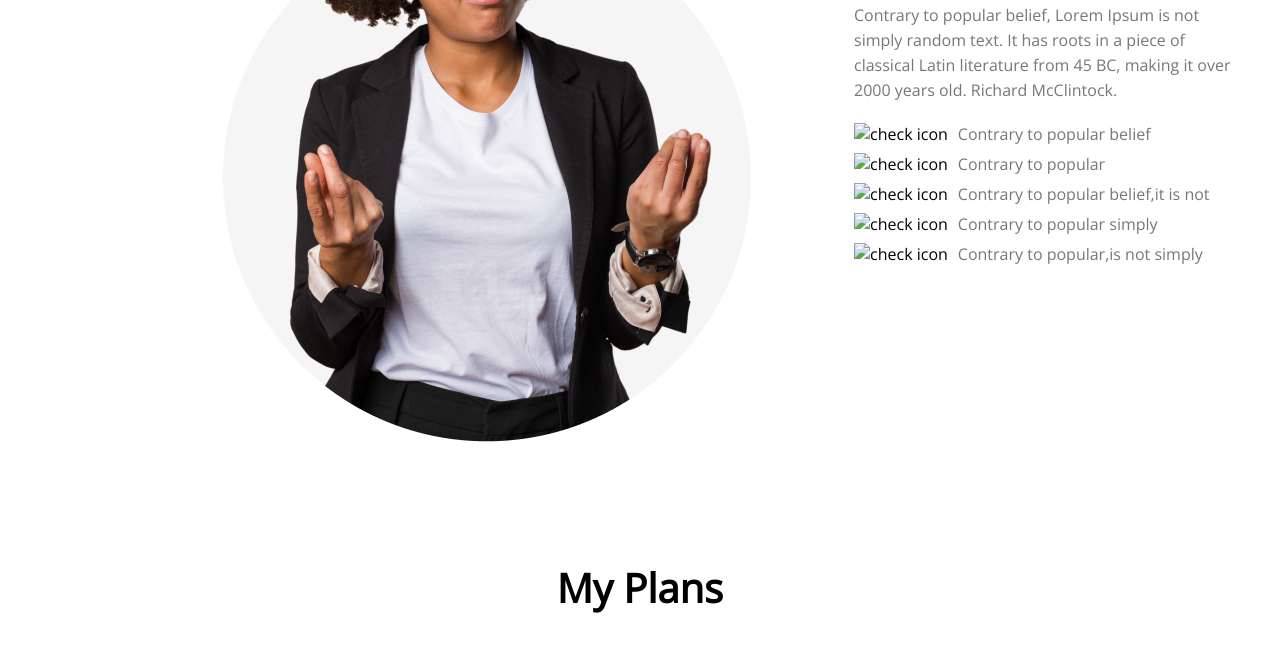
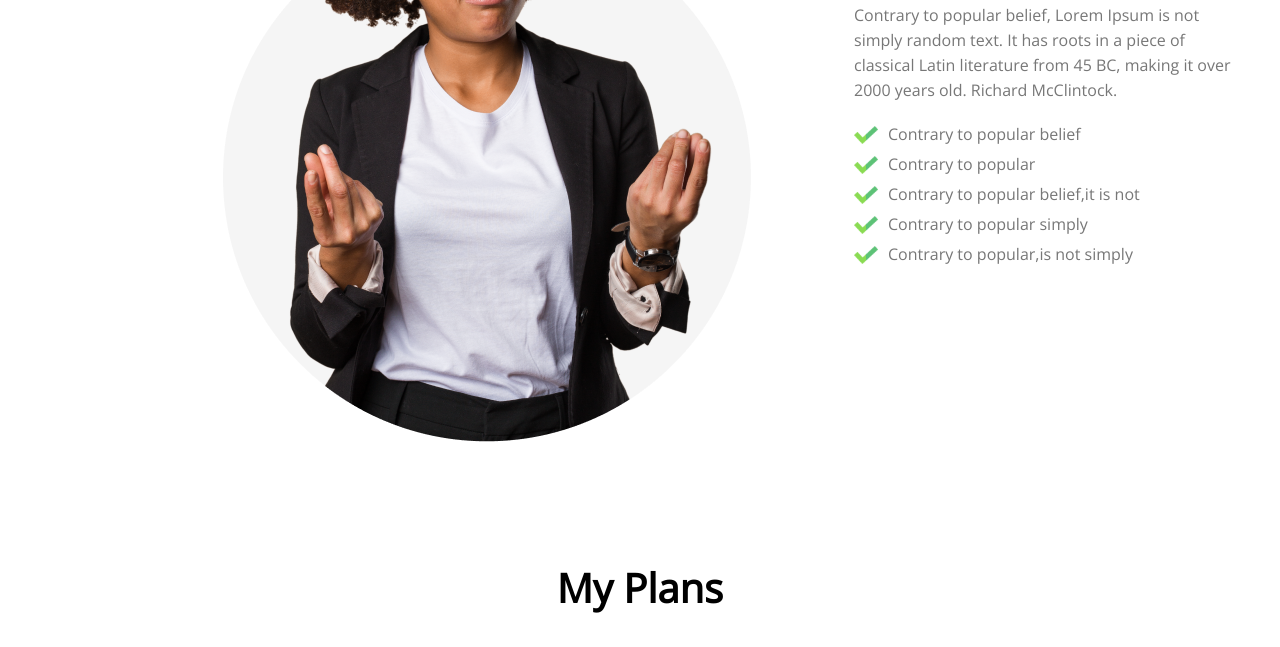
Before and after one commit to aaachris1820/assignment_1, a plain HTML site: page index.html in a window 1280 px wide. Shown: the part 1120-1767 px from the top of the page. Drawn offline with nearby package versions, Linux system fonts and the light colour scheme.

Commit message:
added check icon

```diff
--- a/css/style.css
+++ b/css/style.css
@@ -85,6 +85,8 @@ header {
 
 .check-img {
     padding-right: 10px;
+    height: 24px;
+    width: 24px;
 }
 
 .list-item > li {
--- a/index.html
+++ b/index.html
@@ -26,23 +26,23 @@
                 <p class="failures-description">Contrary to popular belief, Lorem Ipsum is not<br>simply random text. It has roots in a piece of<br>classical Latin literature from 45 BC, making it over<br>2000 years old. Richard McClintock.</p>
                 <ul class="failures-list">
                     <div class="list-item">
-                        <img class="check-img" src="images/icons/" alt="check icon">
+                        <img class="check-img" src="images/icons/check.png" alt="check icon">
                         <li>Contrary to popular belief</li>
                     </div>
                     <div class="list-item">
-                        <img class="check-img" src="" alt="check icon">
+                        <img class="check-img" src="images/icons/check.png" alt="check icon">
                         <li>Contrary to popular </li>
                     </div>
                     <div class="list-item">
-                        <img class="check-img" src="" alt="check icon">
+                        <img class="check-img" src="images/icons/check.png" alt="check icon">
                         <li>Contrary to popular belief,it is not</li>
                     </div>
                     <div class="list-item">
-                        <img class="check-img" src="" alt="check icon">
+                        <img class="check-img" src="images/icons/check.png" alt="check icon">
                         <li>Contrary to popular simply</li>
                     </div>
                     <div class="list-item">
-                        <img class="check-img" src="" alt="check icon">
+                        <img class="check-img" src="images/icons/check.png" alt="check icon">
                         <li>Contrary to popular,is not simply</li>
                     </div>
                 </ul>
```
Also changed, not shown: images/icons/check.png (added).
